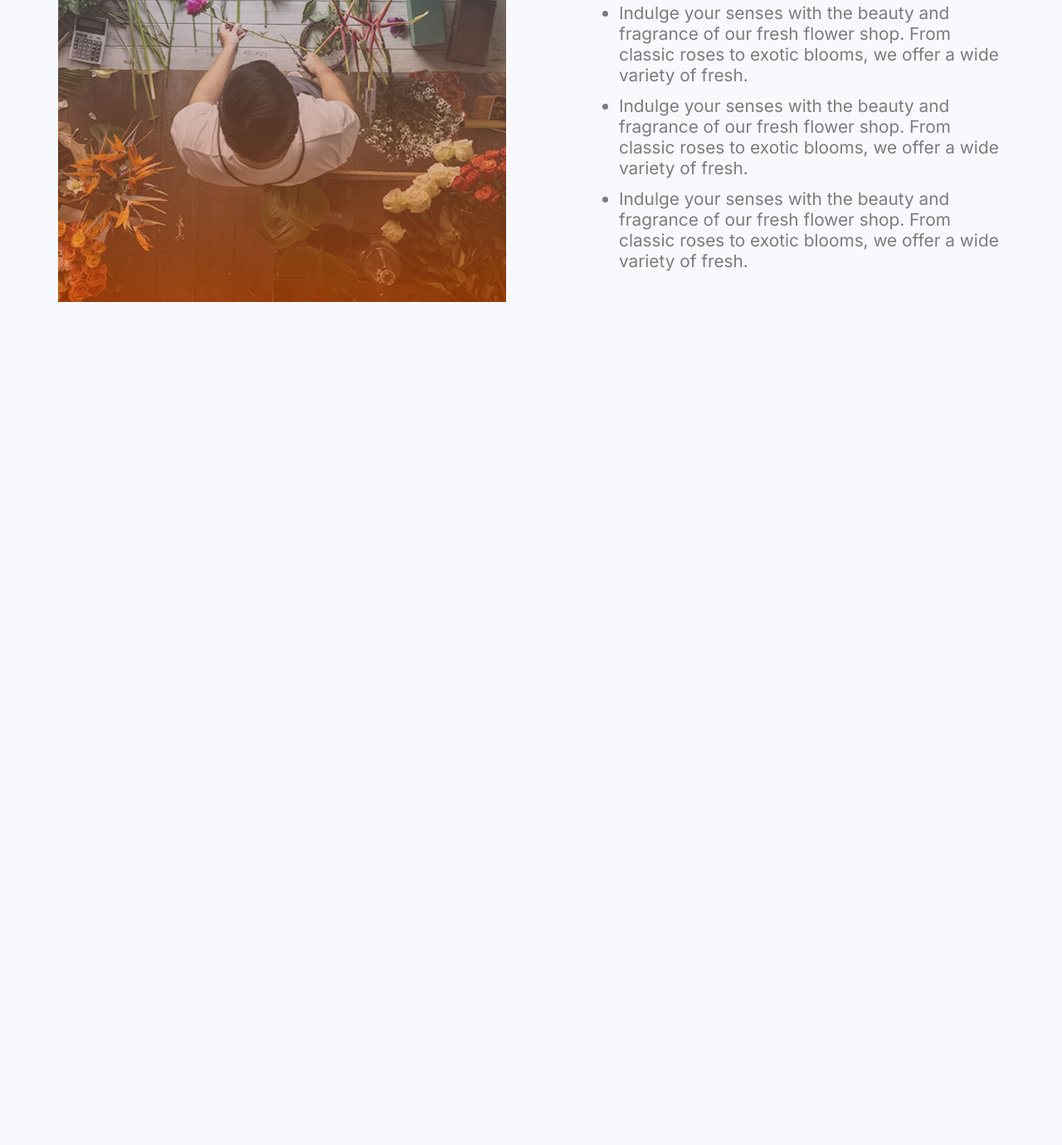
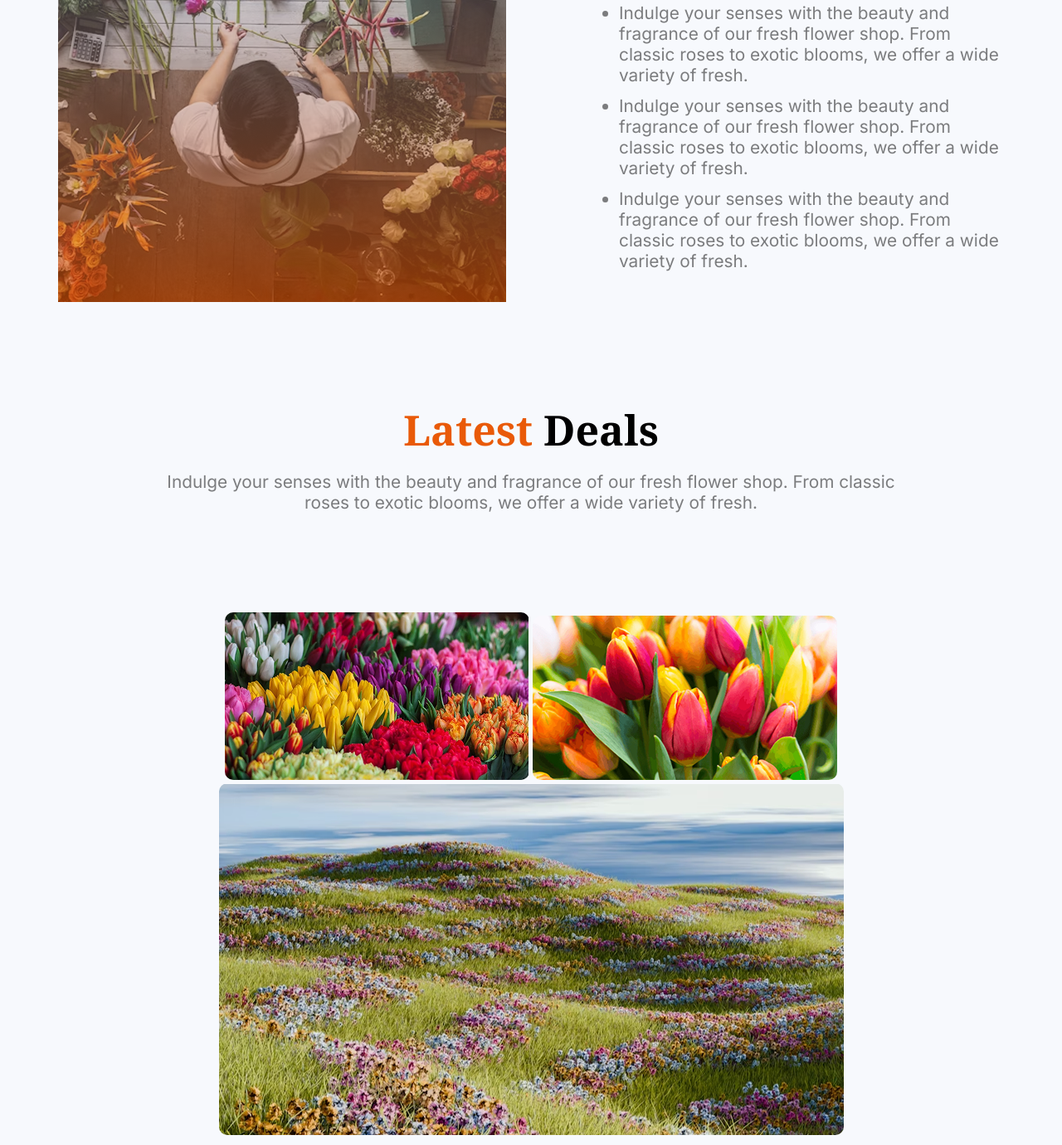
Before and after one commit to zarin-anjum/assignment-02, a plain HTML site: page index.html in a window 1280 px wide. Shown: the part 2388-3768 px from the top of the page at 83% size. Before the commit the page ends 2760 px from the top, so only its background shows below. Drawn offline with Linux system fonts and the light colour scheme.

Commit message:
latest deals work in progress

```diff
--- a/index.html
+++ b/index.html
@@ -97,6 +97,17 @@
                 </div>
             </div>
         </section>
+        <section class="latest-deals-container">
+            <div class="latest-deal">
+                <h3 class="noto-serif-font latest-deals-title"><span class="text-primary">Latest</span> Deals</h3>
+                <p class="section-description latest-deals-description">Indulge your senses with the beauty and fragrance of our fresh flower shop. From classic roses to exotic blooms, we offer a wide variety of fresh.</p>
+                <div class="latest-deal-images">
+                    <img src="assets/deal-bloom.png" alt="" class="deal-img">
+                    <img src="assets/deal-ana.png" alt="" class="deal-img">
+                    <img src="assets/deal-zabo.png" alt="" class="deal-img">
+                </div>
+            </div>
+        </section>
     </main>
     <footer></footer>
 </body>
--- a/styles/flowers.css
+++ b/styles/flowers.css
@@ -74,6 +74,7 @@
     color: #000000;
 }
 
+/* Banner Styles */
 .banner{
     display: flex;
     max-width: 1140px;
@@ -99,6 +100,7 @@
     margin-bottom: 13px;
 }
 
+/* FLower Shop Styles */
 .flower-shop-container{
     max-width: 1140px;
     margin: 0 auto;
@@ -164,8 +166,14 @@
     font-family: "Inter", sans-serif;
     font-weight: 600;
     font-size: 1rem;
+    transition: background-color 0.5s ease;
 }
 
+.card-button:hover{
+    background-color: #C74B06;
+}
+
+/* Plants Lover */
 .plants-lover-container{
     max-width: 1140px;
     margin: 0 auto;
@@ -175,12 +183,12 @@
 .plants-lover{
     display: flex;
     justify-content: space-between;
+    margin-bottom: 0;
 }
 
 .plants-lover-image{
     width: 540px;
     height: 100%;
-
 }
 
 .trusted-badge{
@@ -205,6 +213,45 @@
 
 .benefit-description li{
     margin-bottom: 12px;
+}
+
+/* Latest Deals */
+.latest-deals-container{
+    max-width: 1140px;
+    margin: 0 auto;
+    margin-top: 120px;
+}
+
+.latest-deal{
+    width: 100%;
+    justify-content: center;
+    text-align: center;
+}
+
+.latest-deals-title{
+    margin-bottom: 16px;
+}
+
+.latest-deals-description{
+    max-width: 888px;
+    width: 100%;
+    text-align: center;
+    margin: 0 auto 120px auto;
+    padding: 0 16px;
+}
+
+.latest-deals-images{
+    display: grid;
+}
+
+.deal-img{
+    border-radius: 10px;
+}
+
+@media (hover: none) {
+  .card-button:hover {
+    background-color: #E95A08;
+  }
 }
 
 @media screen and (max-width: 576px) {
```
